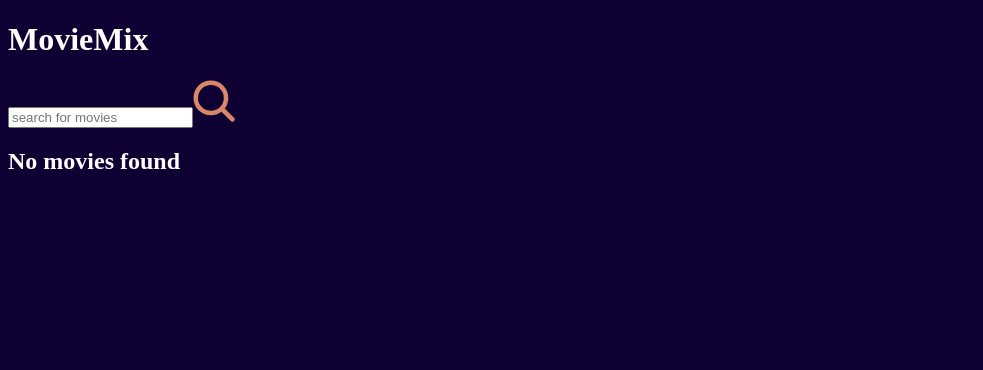
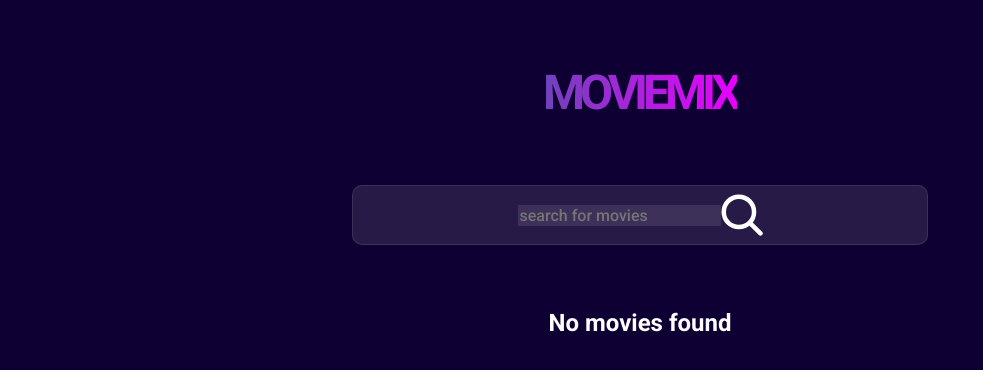
Before and after one commit to BavKudhail/movie-react-app, a React (Create React App) app: page / in a window 1280 px wide. Shown: the top 370 px of the page, without its empty margins (0-983 px from the left). Built offline with nearby package versions, Linux system fonts and the light colour scheme.

Commit message:
Added styling to title and search bar

```diff
--- a/src/App.css
+++ b/src/App.css
@@ -1,4 +1,60 @@
+@import url("https://fonts.googleapis.com/css2?family=Roboto:wght@300;400;500;700&display=swap");
+
+* {
+  margin: 0;
+  border: 0;
+  box-sizing: border-box;
+}
+
 body {
   background-color: rgb(15, 0, 51);
+  font-family: "Roboto", sans-serif;
   color: rgb(255, 255, 255);
 }
+
+.app {
+  padding: 4rem;
+  display: flex;
+  justify-content: center;
+  align-items: center;
+  flex-direction: column;
+}
+
+h1 {
+  font-size: 3rem;
+  letter-spacing: -5px;
+  background: linear-gradient(
+    90deg,
+    rgb(111, 67, 186) 0%,
+    rgb(234, 0, 255) 100%
+  );
+  background-clip: text;
+  -webkit-background-clip: text;
+  -webkit-text-fill-color: transparent;
+  width: fit-content;
+}
+
+.search {
+  width: 50%;
+  margin: 4rem 2rem;
+
+  display: flex;
+  align-items: center;
+  justify-content: center;
+
+  padding: 0.5rem 2rem;
+  border-radius: 10px;
+  background: rgba(255, 255, 255, 0.1);
+  border: 1px solid rgba(255, 255, 255, 0.1);
+}
+
+.search input {
+  border: none;
+  font-size: 1rem;
+  font-family: "Roboto", sans-serif;
+  font-weight: 500;
+  padding-right: 1rem;
+  color: white;
+  outline: none;
+  background-color: rgba(255, 255, 255, 0.1);
+}
--- a/src/App.js
+++ b/src/App.js
@@ -21,7 +21,7 @@ const App = () => {
 
   return (
     <div className="app">
-      <h1>MovieMix</h1>
+      <h1>MOVIEMIX</h1>
       <div className="search">
         <input
           placeholder="search for movies"
```
Also changed, not shown: src/search.svg, 1 other file (tests, documents, lock files or other folders).
